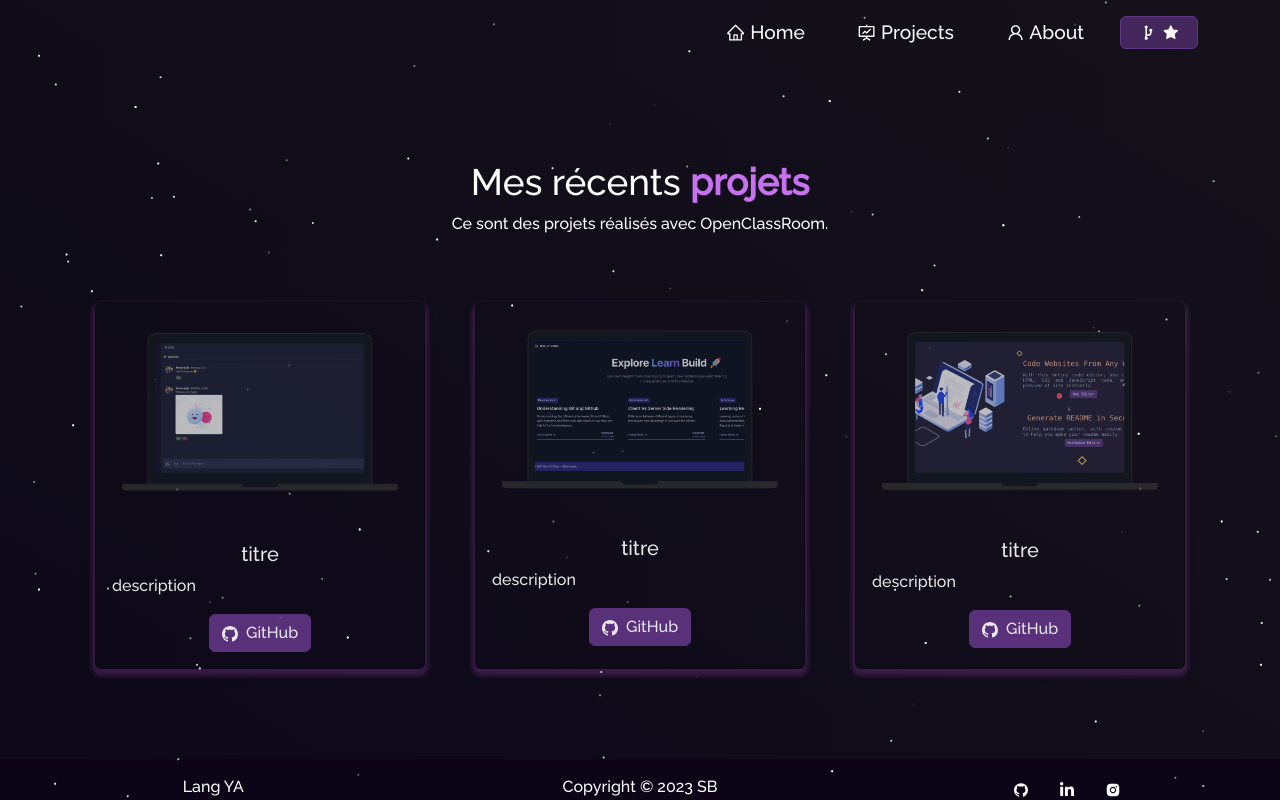
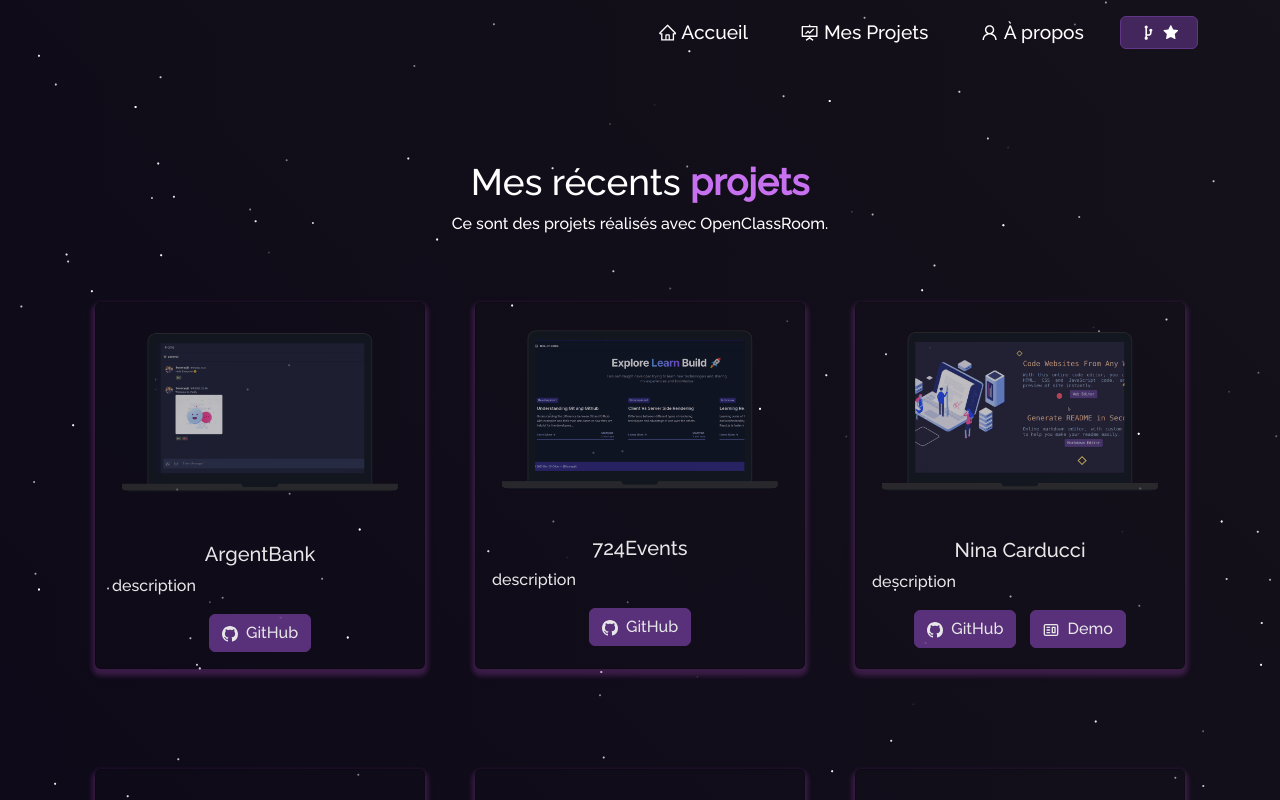
Before and after one commit to Juny22/Portfolio-intweb, a React (Create React App) app: page /project in a window 1280 px wide. Shown: the top 800 px of the page. Built offline with nearby package versions, Linux system fonts and the light colour scheme.

Commit message:
add projects + trad fr

```diff
--- a/src/components/About/About.js
+++ b/src/components/About/About.js
@@ -21,7 +21,7 @@ function About() {
             }}
           >
             <h1 style={{ fontSize: "2.1em", paddingBottom: "20px" }}>
-              Know Who <strong className="purple">I'M</strong>
+              Qui suis-<strong className="purple">JE</strong>
             </h1>
             <Aboutcard />
           </Col>
@@ -34,13 +34,13 @@ function About() {
           </Col>
         </Row>
         <h1 className="project-heading">
-          Professional <strong className="purple">Skillset </strong>
+          Mes <strong className="purple">Compétences</strong> Professionnelles
         </h1>
 
         <Techstack />
 
         <h1 className="project-heading">
-          <strong className="purple">Tools</strong> I use
+          Les <strong className="purple">Outils</strong> que j'utilise
         </h1>
         <Toolstack />
 
--- a/src/components/About/AboutCard.js
+++ b/src/components/About/AboutCard.js
@@ -8,7 +8,7 @@ function AboutCard() {
       <Card.Body>
         <blockquote className="blockquote mb-0">
           <p style={{ textAlign: "justify" }}>
-            Bonjour à vous, Je suis <span className="purple">Lang YA </span>
+            Bonjour à vous, je suis <span className="purple">Lang YA </span>
             de <span className="purple"> Rennes, France.</span>
             <br />
             Je suis actuellement étudiant chez OpenClassRoom en Intégrateur Web.
@@ -27,6 +27,9 @@ function AboutCard() {
             <li className="about-activity">
               <ImPointRight /> Voyager
             </li>
+            <li className="about-activity">
+              <ImPointRight /> Art - Dessin / Peinture
+            </li>
           </ul>
 
           <p style={{ color: "rgb(155 126 172)" }}>
--- a/src/components/About/Toolstack.js
+++ b/src/components/About/Toolstack.js
@@ -4,6 +4,7 @@ import {
   SiVisualstudiocode,
   SiSlack,
   SiWindows,
+  SiAdobephotoshop,
 } from "react-icons/si";
 
 function Toolstack() {
@@ -18,6 +19,9 @@ function Toolstack() {
       <Col xs={4} md={2} className="tech-icons">
         <SiSlack />
       </Col>
+      <Col xs={4} md={2} className="tech-icons">
+        <SiAdobephotoshop />
+      </Col>
     </Row>
   );
 }
--- a/src/components/Navbar.js
+++ b/src/components/Navbar.js
@@ -48,20 +48,13 @@ function NavBar() {
           <Nav className="ms-auto" defaultActiveKey="#home">
             <Nav.Item>
               <Nav.Link as={Link} to="/" onClick={() => updateExpanded(false)}>
-                <AiOutlineHome style={{ marginBottom: "2px" }} /> Home
+                <AiOutlineHome style={{ marginBottom: "2px" }} /> Accueil
               </Nav.Link>
             </Nav.Item>
 
             <Nav.Item>
-              <Nav.Link
-                as={Link}
-                to="/project"
-                onClick={() => updateExpanded(false)}
-              >
-                <AiOutlineFundProjectionScreen
-                  style={{ marginBottom: "2px" }}
-                />{" "}
-                Projects
+              <Nav.Link as={Link} to="/project" onClick={() => updateExpanded(false)}>
+                <AiOutlineFundProjectionScreen style={{ marginBottom: "2px" }}/>{" "} Mes Projets
               </Nav.Link>
             </Nav.Item>
 
@@ -71,7 +64,7 @@ function NavBar() {
                 to="/about"
                 onClick={() => updateExpanded(false)}
               >
-                <AiOutlineUser style={{ marginBottom: "2px" }} /> About
+                <AiOutlineUser style={{ marginBottom: "2px" }} /> À propos
               </Nav.Link>
             </Nav.Item>
 
--- a/src/components/Projects/Projects.js
+++ b/src/components/Projects/Projects.js
@@ -22,9 +22,9 @@ function Projects() {
             <ProjectCard
               imgPath={chatify}
               isBlog={false}
-              title="titre"
+              title="ArgentBank"
               description="description"
-              ghLink="https://github.com/"
+              ghLink="https://github.com/Juny22/ArgentBank-website"
               demoLink=""
             />
           </Col>
@@ -33,9 +33,9 @@ function Projects() {
             <ProjectCard
               imgPath={bitsOfCode}
               isBlog={false}
-              title="titre"
+              title="724Events"
               description="description"
-              ghLink="https://github.com/"
+              ghLink="https://github.com/Juny22/Projet-10---724events"
               demoLink=""
             />
           </Col>
@@ -44,10 +44,43 @@ function Projects() {
             <ProjectCard
               imgPath={editor}
               isBlog={false}
-              title="titre"
+              title="Nina Carducci"
               description="description"
-              ghLink="https://github.com/"
+              ghLink="https://github.com/Juny22/Projet-9-Nina-Carducci"
+              demoLink="https://juny22.github.io/Projet-9-Nina-Carducci/"
+            />
+          </Col>
+
+          <Col md={4} className="project-card">
+            <ProjectCard
+              imgPath={chatify}
+              isBlog={false}
+              title="Agence Kasa"
+              description="description"
+              ghLink="https://github.com/Juny22/Projet-8---Agence-Kasa"
               demoLink=""
+            />
+          </Col>
+
+          <Col md={4} className="project-card">
+            <ProjectCard
+              imgPath={chatify}
+              isBlog={false}
+              title="Sophie Bluel"
+              description="description"
+              ghLink="https://github.com/Juny22/Projet-6-Sophie-Bluel"
+              demoLink=""
+            />
+          </Col>
+
+          <Col md={4} className="project-card">
+            <ProjectCard
+              imgPath={chatify}
+              isBlog={false}
+              title="Booki"
+              description="description"
+              ghLink="https://github.com/Juny22/Projet-3_booki-starter-code-master"
+              demoLink="https://juny22.github.io/Projet-3_booki-starter-code-master/"
             />
           </Col>
         </Row>
```
